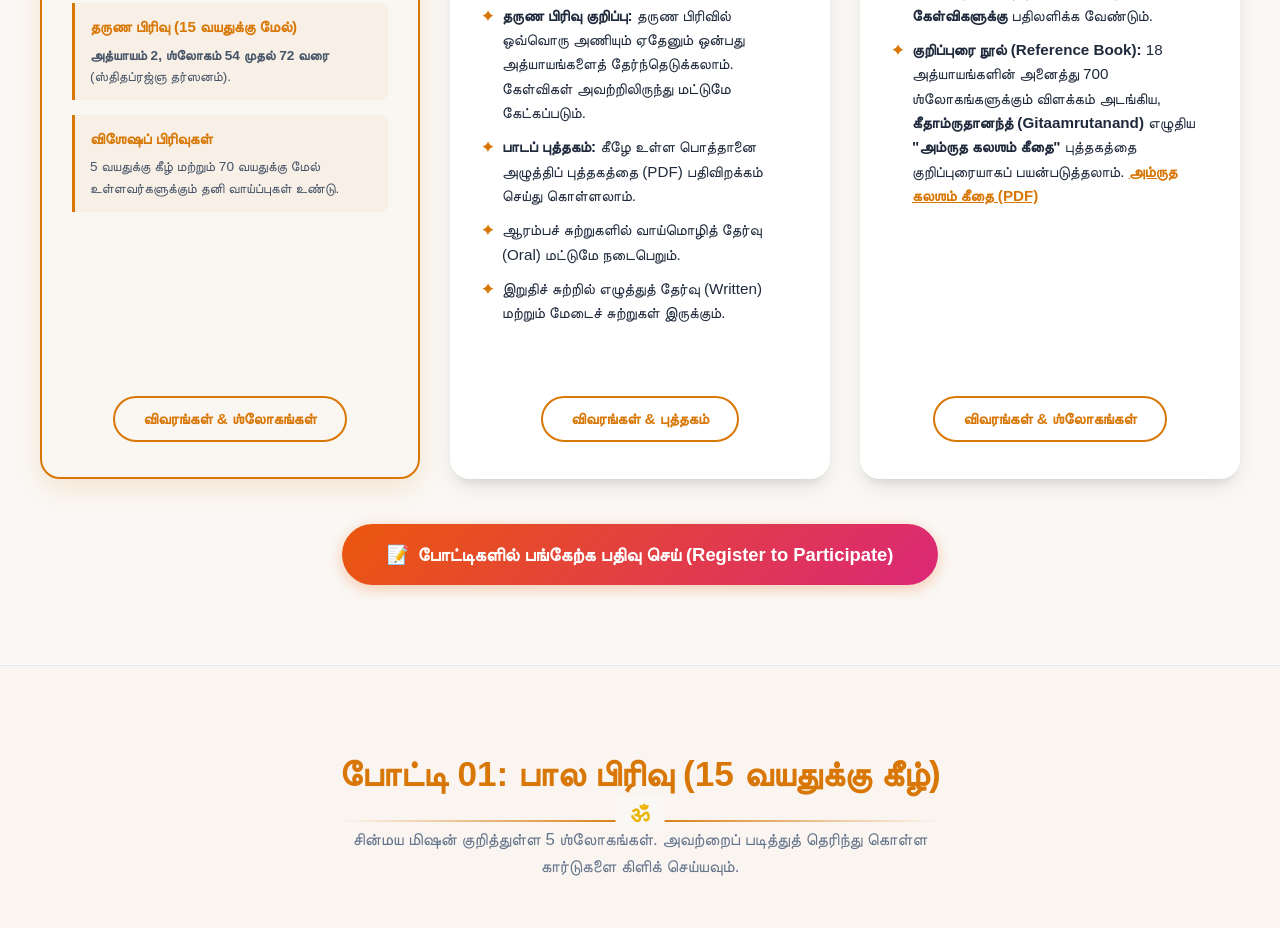
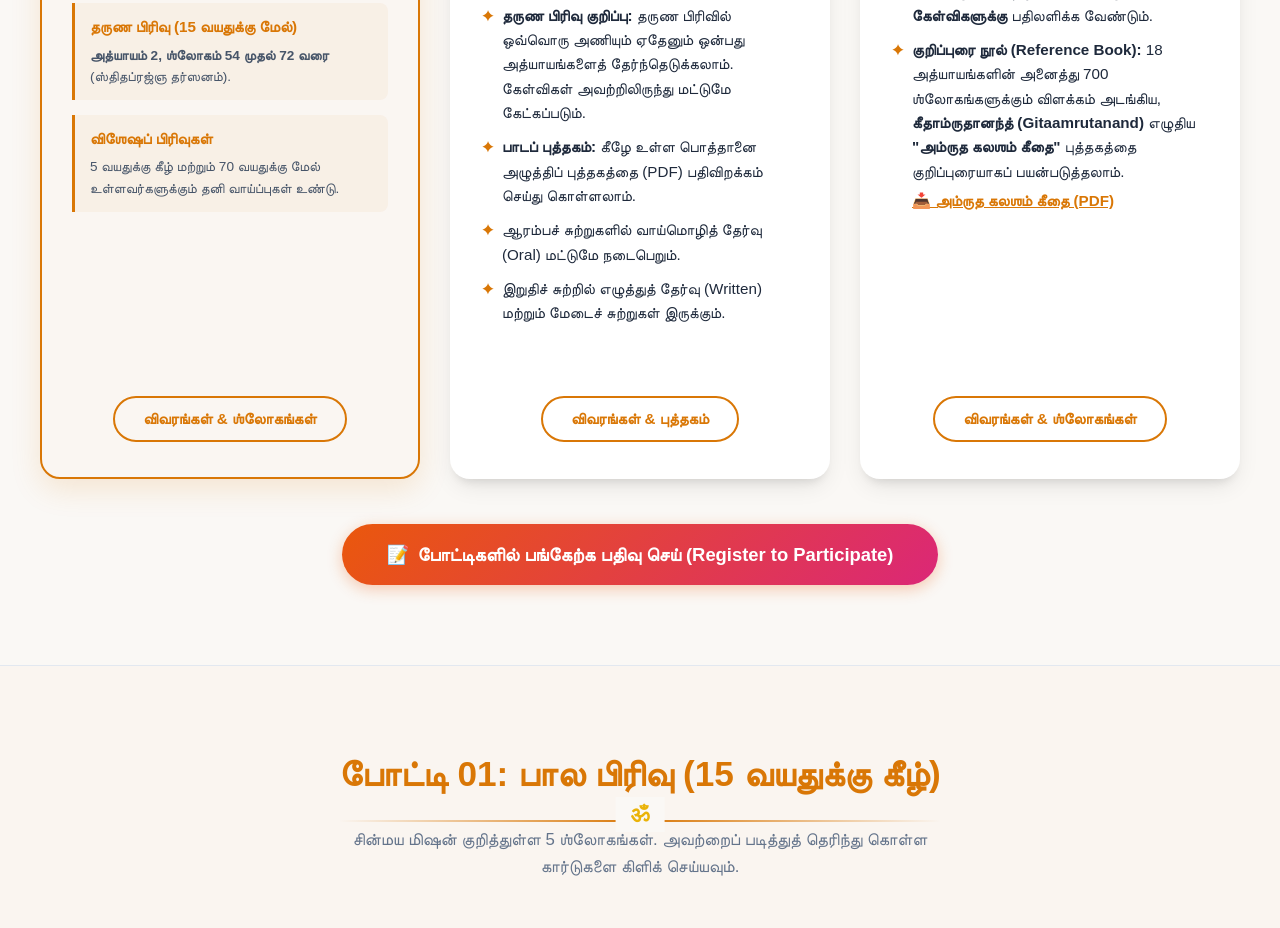
Before and after one commit to karmayogabg/gitajayanthi2026, a website: page index.html in a window 1280 px wide. Shown: the part 1588-2516 px from the top of the page. Drawn offline with Linux system fonts and the light colour scheme; a web font is replaced by a local one.

Commit message:
Move reference book download link to a new line

```diff
--- a/index.html
+++ b/index.html
@@ -1187,7 +1187,7 @@
                         <li>கீழே கொடுக்கப்பட்டுள்ள 18 முக்கிய ஶ்லோகங்களில் ஏதேனும் ஒன்றைத் தேர்ந்தெடுத்து விரிவாக விளக்க வேண்டும்.</li>
                         <li>விளக்க உரை நிகழ்த்த <b>20 நிமிடங்கள்</b> வழங்கப்படும்.</li>
                         <li>உரைக்குப் பின் நடுவர்கள் கேட்கும் <b>3 கேள்விகளுக்கு</b> பதிலளிக்க வேண்டும்.</li>
-                        <li><b>குறிப்புரை நூல் (Reference Book):</b> 18 அத்யாயங்களின் அனைத்து 700 ஶ்லோகங்களுக்கும் விளக்கம் அடங்கிய, <b>கீதாம்ருதானந்த் (Gitaamrutanand)</b> எழுதிய <b>"அம்ருத கலஶம் கீதை"</b> புத்தகத்தை குறிப்புரையாகப் பயன்படுத்தலாம். <a href="அம்ருத கலஶம் கீதை.pdf" download style="color: var(--primary); font-weight: bold; text-decoration: underline;">அம்ருத கலஶம் கீதை (PDF)</a></li>
+                        <li><b>குறிப்புரை நூல் (Reference Book):</b> 18 அத்யாயங்களின் அனைத்து 700 ஶ்லோகங்களுக்கும் விளக்கம் அடங்கிய, <b>கீதாம்ருதானந்த் (Gitaamrutanand)</b> எழுதிய <b>"அம்ருத கலஶம் கீதை"</b> புத்தகத்தை குறிப்புரையாகப் பயன்படுத்தலாம்.<br><a href="அம்ருத கலஶம் கீதை.pdf" download style="color: var(--primary); font-weight: bold; text-decoration: underline; display: inline-block; margin-top: 5px;">📥 அம்ருத கலஶம் கீதை (PDF)</a></li>
                     </ul>
                 </div>
                 <div class="comp-footer">
```
